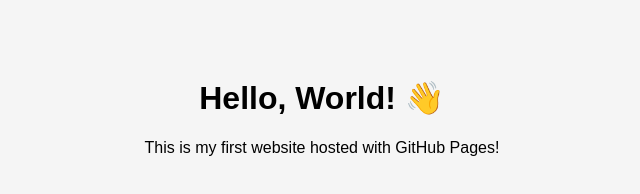
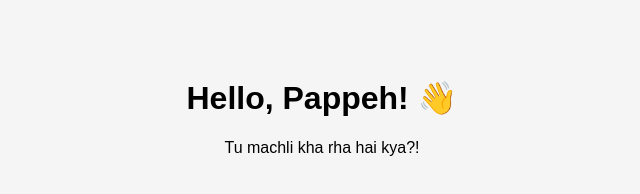
Before and after one commit to ratulpark/my-website, a plain HTML site: page index.html in a window 1280 px wide. Shown: the whole page, without its empty margins (318-958 px from the left). Drawn offline with Linux system fonts and the light colour scheme.

Commit message:
index.html

```diff
--- a/index.html
+++ b/index.html
@@ -1,10 +1,10 @@
 <!DOCTYPE html>
 <html>
 <head>
-  <title>My First Website</title>
+  <title>My Bhotu Website</title>
   <style>
     body {
-      font-family: sans-serif;
+      font-family: arial;
       text-align: center;
       background-color: #f5f5f5;
       padding: 50px;
@@ -12,7 +12,7 @@
   </style>
 </head>
 <body>
-  <h1>Hello, World! 👋</h1>
-  <p>This is my first website hosted with GitHub Pages!</p>
+  <h1>Hello, Pappeh! 👋</h1>
+  <p>Tu machli kha rha hai kya?!</p>
 </body>
 </html>
```
